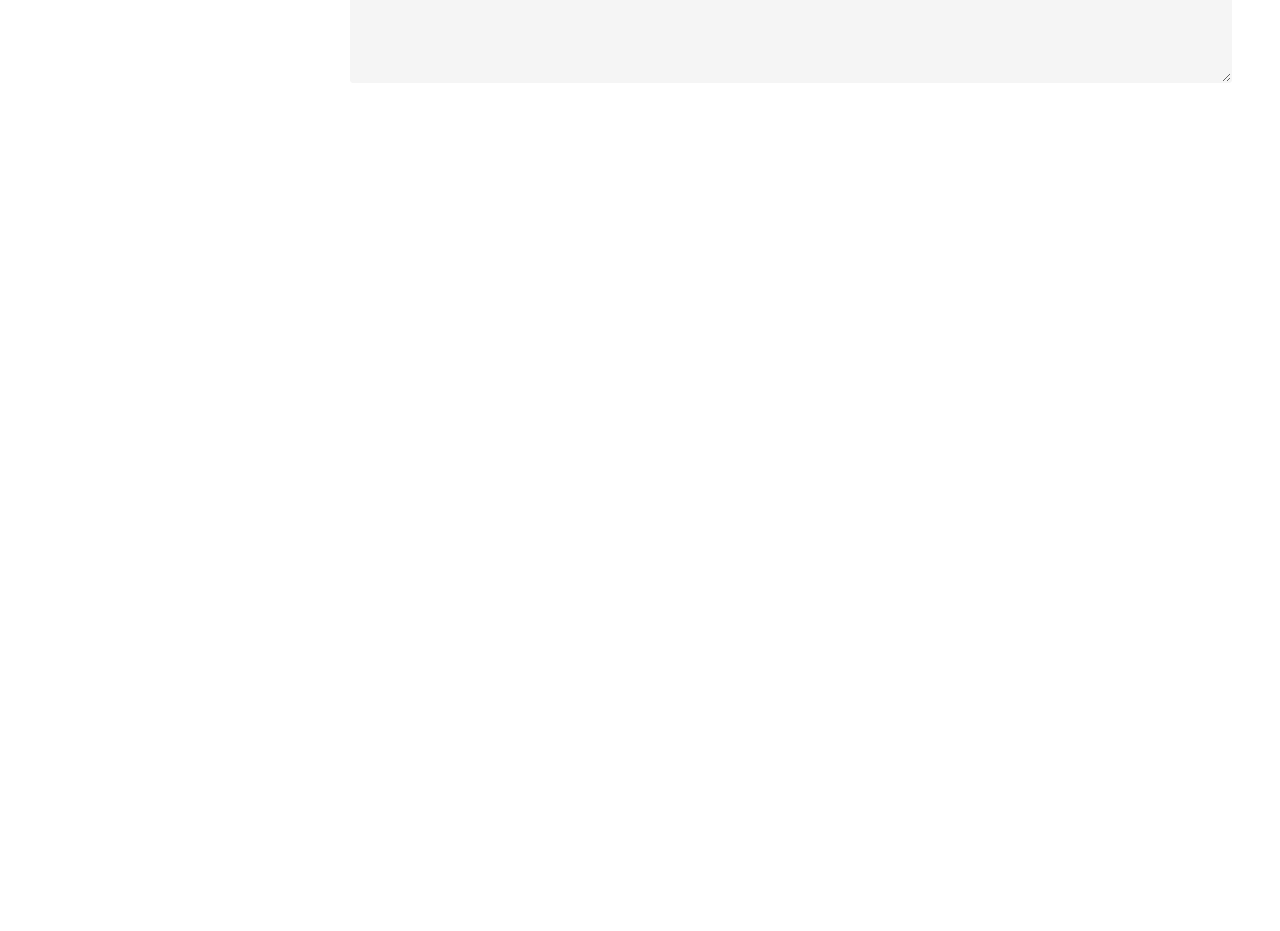
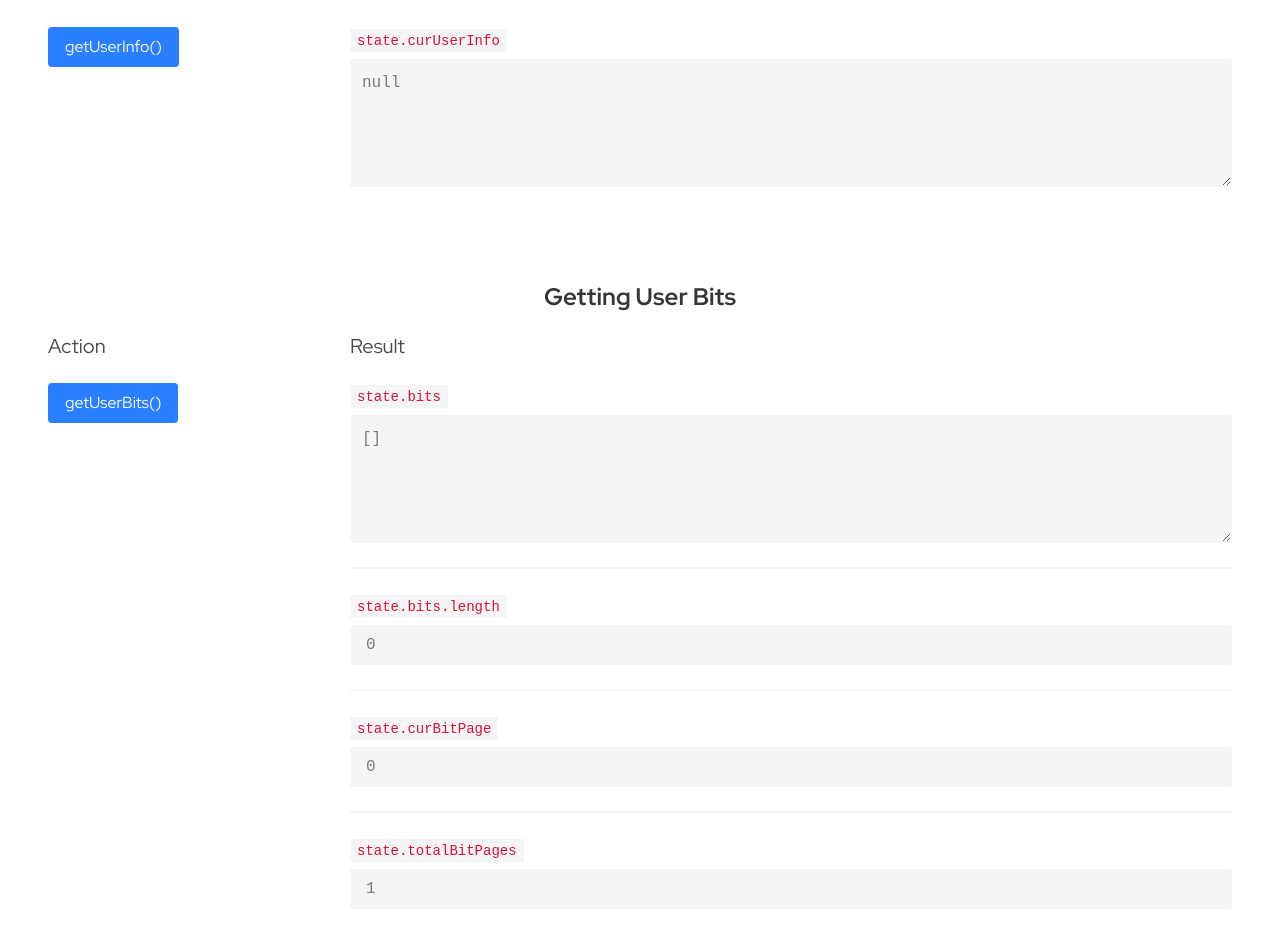
Before and after one commit to applecrazy/kilobit-frontend, a Next.js app: page /reduxed in a window 1280 px wide. Shown: the part 321-1252 px from the top of the page. Before the commit the page ends 800 px from the top, so only its background shows below. Built offline with nearby package versions, Linux system fonts and the light colour scheme.

Commit message:
Add user bit actions, update playground

```diff
--- a/actions/index.js
+++ b/actions/index.js
@@ -1,8 +1,15 @@
 import fetch from 'isomorphic-unfetch'
-
-
 const { API_ROOT } = process.env
 
+// general actions
+export const CLEAR_ERROR = 'CLEAR_ERROR'
+export function clearError() {
+	return {
+		type: CLEAR_ERROR
+	}
+}
+
+// user info
 export const REQUEST_USER_INFO = 'REQUEST_USER_INFO'
 function requestUserInfo(username) {
 	return {
@@ -53,13 +60,6 @@ export function processError(error) {
 	}
 }
 
-export const CLEAR_ERROR = 'CLEAR_ERROR'
-export function clearError() {
-	return {
-		type: CLEAR_ERROR
-	}
-}
-
 export function getUserInfo(username) {
 	return dispatch => {
 		dispatch(requestUserInfo(username))
@@ -96,3 +96,72 @@ export function getUserInfo(username) {
 			.catch(() => dispatch(rejectUserInfo()))
 	}
 }
+
+// user bits
+export const REQUEST_USER_BITS = 'REQUEST_USER_BITS'
+function requestUserBits(username) {
+	return {
+		type: REQUEST_USER_BITS,
+		username
+	}
+}
+
+export const RECEIVE_USER_BITS = 'RECEIVE_USER_BITS'
+function receiveUserBits(username, infoJSON) {
+	return {
+		type: RECEIVE_USER_BITS,
+		username,
+		bits: infoJSON.result.docs,
+		curBitPage: infoJSON.result.page,
+		totalBitPages: infoJSON.result.totalPages
+	}
+}
+
+export const REJECT_USER_BITS = 'REJECT_USER_BITS'
+function rejectUserBits() {
+	return {
+		type: REJECT_USER_BITS
+	}
+}
+
+export function getUserBits(username) {
+	return (dispatch, getState) => {
+		if (getState().curBitPage + 1 > getState().totalBitPages) {
+			return
+		}
+		dispatch(requestUserBits(username))
+		const payload = {
+			method: 'POST',
+			cache: 'no-cache',
+			headers: {
+				'Content-Type': 'application/json'
+			},
+			body: JSON.stringify({ page: getState().curBitPage + 1 })
+		}
+		return fetch(`${API_ROOT}/bit/u/${username}`, payload)
+			.then(
+				response => response.json(),
+				err => {
+					dispatch(processError(ERROR_TYPES.API_INACCESSIBLE))
+					return Promise.reject(err)
+				}
+			)
+			.then(json => {
+				switch (json.status) {
+					case 200:
+						dispatch(receiveUserBits(username, json))
+						return
+					case 404:
+						dispatch(processError(ERROR_TYPES.NOT_FOUND))
+						break
+					case 400:
+					case 500:
+					default:
+						dispatch(processError(ERROR_TYPES.OTHER_ERROR))
+
+				}
+				return Promise.reject(null)
+			})
+			.catch(() => dispatch(rejectUserBits()))
+	}
+}
--- a/pages/reduxed.js
+++ b/pages/reduxed.js
@@ -1,6 +1,6 @@
 /* eslint-disable */
 import { connect } from 'react-redux'
-import { getUserInfo } from '../actions'
+import { getUserInfo, getUserBits } from '../actions'
 import Layout from '../components/layout'
 import classNames from 'classnames'
 
@@ -9,15 +9,41 @@ const Reduxed = props => {
 		<Layout withIcons withNavbar>
 			<section className="section">
 				<h1 className="title">Redux Refactor Playground</h1>
-				<h4 className="title is-4">Getting User Info</h4>
+			</section>
+			<section className="section">
+				<h4 className="title is-4 has-text-centered">Getting User Info</h4>
 				<div className="columns">
 					<div className="column is-3">
 						<h5 className="subtitle">Action</h5>
-						<button className={classNames('button', 'is-primary', { 'is-loading': props.loading })} onClick={() => props.getUserInfo('zuck')}>getUserInfo()</button>
+						<button className={classNames('button', 'is-primary', { 'is-loading': props.loadingUserInfo })} onClick={() => props.getUserInfo('zuck')}>getUserInfo()</button>
 					</div>
 					<div className="column">
 						<h5 className="subtitle">Result</h5>
-						<textarea className="textarea" style={{borderRadius: '3px'}} disabled value={JSON.stringify(props.userInfo)}></textarea>
+						<label className="label"><code>state.curUserInfo</code></label>
+						<textarea className="textarea" style={{ borderRadius: '3px', fontFamily: 'monospace' }} disabled value={JSON.stringify(props.userInfo)}></textarea>
+					</div>
+				</div>
+			</section>
+			<section className="section">
+				<h4 className="title is-4 has-text-centered">Getting User Bits</h4>
+				<div className="columns">
+					<div className="column is-3">
+						<h5 className="subtitle">Action</h5>
+						<button className={classNames('button', 'is-primary', { 'is-loading': props.loadingBits })} onClick={() => props.getUserBits('zuck')}>getUserBits()</button>
+					</div>
+					<div className="column">
+						<h5 className="subtitle">Result</h5>
+						<label className="label"><code>state.bits</code></label>
+						<textarea className="textarea" style={{ borderRadius: '3px', fontFamily: 'monospace' }} disabled value={JSON.stringify(props.bits)}></textarea>
+						<hr />
+						<label className="label"><code>state.bits.length</code></label>
+						<input type="text" className="input" style={{ borderRadius: '3px', fontFamily: 'monospace' }} disabled value={props.bits.length} />
+						<hr />
+						<label className="label"><code>state.curBitPage</code></label>
+						<input type="text" className="input" style={{ borderRadius: '3px', fontFamily: 'monospace' }} disabled value={props.curBitPage} />
+						<hr />
+						<label className="label"><code>state.totalBitPages</code></label>
+						<input type="text" className="input" style={{ borderRadius: '3px', fontFamily: 'monospace' }} disabled value={props.totalBitPages} />
 					</div>
 				</div>
 			</section>
@@ -25,11 +51,16 @@ const Reduxed = props => {
 	)
 }
 
-const mapDispatchToProps = { getUserInfo }
+const mapDispatchToProps = { getUserInfo, getUserBits }
 const mapStateToProps = state => {
 	return {
 		userInfo: state.curUserInfo,
-		loading: state.loadingUserInfo
+		loadingUserInfo: state.loadingUserInfo,
+		loadingBits: state.loadingBits,
+		bits: state.bits,
+		bitType: state.bitType,
+		curBitPage: state.curBitPage,
+		totalBitPages: state.totalBitPages
 	}
 }
 
--- a/reducers/index.js
+++ b/reducers/index.js
@@ -1,4 +1,4 @@
-import { REQUEST_USER_INFO, RECEIVE_USER_INFO, PROCESS_ERROR, REJECT_USER_INFO, CLEAR_ERROR } from '../actions'
+import { REQUEST_USER_INFO, RECEIVE_USER_INFO, PROCESS_ERROR, REJECT_USER_INFO, CLEAR_ERROR, REQUEST_USER_BITS, REJECT_USER_BITS, RECEIVE_USER_BITS } from '../actions'
 const initialState = {
 	error: null, // string error?
 	status: 200, // status code
@@ -8,6 +8,8 @@ const initialState = {
 	authToken: null, // auth token, string
 	loadingBits: false,
 	bits: [], // bit array
+	curBitPage: 0,
+	totalBitPages: 1,
 	bitType: 'USER_BITS', // type of bits that are stored
 	curUserInfo: null, // object
 	loadingUserInfo: false
@@ -25,6 +27,14 @@ function kilobitApp(state = initialState, action) {
 			return { ...state, loadingUserInfo: false }
 		case RECEIVE_USER_INFO:
 			return { ...state, curUserInfo: action.info, loadingUserInfo: false, status: 200, error: null }
+		case REQUEST_USER_BITS:
+			return { ...state, loadingBits: true }
+		case REJECT_USER_BITS:
+			return { ...state, loadingBits: false }
+		case RECEIVE_USER_BITS: {
+			const { bits, curBitPage, totalBitPages } = action
+			return { ...state, bitType: 'USER_BITS', loadingBits: false, status: 200, error: null, bits: state.bits.concat(bits), curBitPage, totalBitPages }
+		}
 		default:
 			return state
 	}
```
